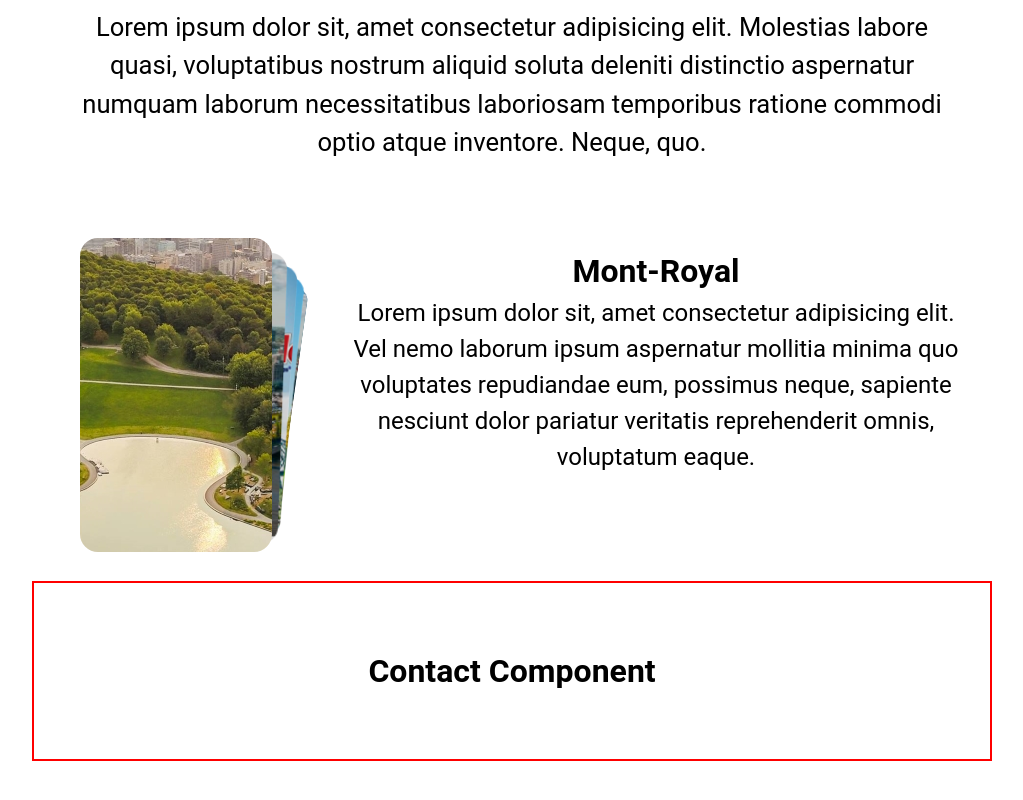
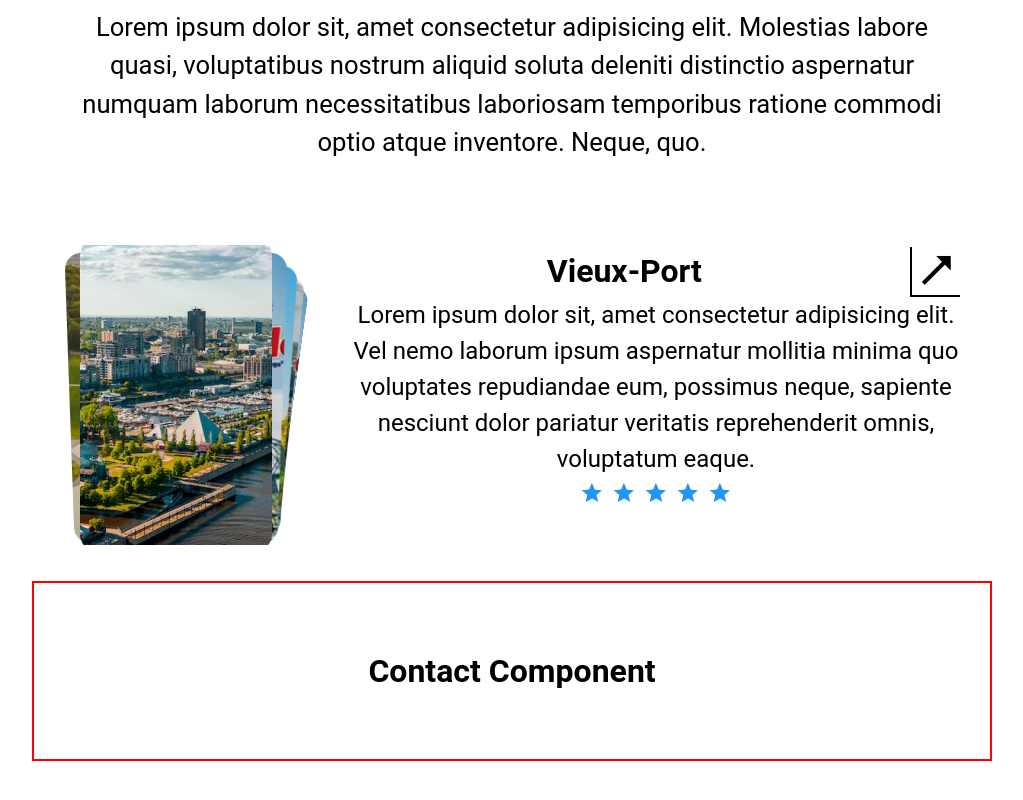
Before and after one commit to XxRedlightxX/TOP_5_MTL, a Vue app in the folder FrontEnd/: page / in a window 1280 px wide. Shown: the part 760-1560 px from the top of the page, without its empty margins (128-1151 px from the left). Built offline with nearby package versions, Linux system fonts and the light colour scheme.

Commit message:
to event page

```diff
--- a/FrontEnd/src/JS/LocalStaorageManager.js
+++ b/FrontEnd/src/JS/LocalStaorageManager.js
@@ -10,6 +10,19 @@ const StorageManager = {
     getMode() {
         const mode = localStorage.getItem("mode");
         return mode ? JSON.parse(mode) : null;
+    },
+
+    setEvent(value) {
+        localStorage.setItem("event", JSON.stringify(value));
+        window.dispatchEvent(new CustomEvent('event-changed', {
+            detail: {
+                storage: localStorage.getItem('event')
+            }
+        }));
+    },
+    getEvent() {
+        const event = localStorage.getItem("event");
+        return event ? JSON.parse(event) : null;
     }
   };
   export default StorageManager;
--- a/FrontEnd/src/components/HomeComponents/CarouselComponent.vue
+++ b/FrontEnd/src/components/HomeComponents/CarouselComponent.vue
@@ -11,8 +11,8 @@
                 <div :class="index == 0 ? 'title' : 'lostTitle'">{{ item.title }}</div>
 
                     <div :class="index == 0 ? 'buttons' : 'lostBouttons'">
-                        <router-link :to="{ name: 'Event', params: { event: item } }" class="btn roundBorderSmall">Voir l'evenement</router-link>
-                        <router-link :to="{ name: 'Event', params: { event: item } }" class="btn roundBorderSmall">Découvrir les Organisateurs</router-link>
+                        <router-link to="/Event" class="btn roundBorderSmall" @click="setEvent(item)">Voir l'evenement</router-link>
+                        <router-link to="/Event" class="btn roundBorderSmall" @click="setEvent(item)">Découvrir les Organisateurs</router-link>
                     </div>
                     <div :class="index == 0 ? 'desc' : 'lostdesc'">
                         <p>{{ item.desc }}</p>
@@ -39,20 +39,20 @@
     </div>
 </template>
 
-<script src="../../JS/CarousellScript.js">
-    /*import GameCarousell from "../../JS/CarousellScript.js"
+<script>
 import LocalStorageManager from "@/JS/LocalStaorageManager";
 import { ref, onMounted, onUnmounted } from 'vue'
 
+
+const text = "Lorem ipsum dolor sit, amet consectetur adipisicing elit. Vel nemo laborum ipsum aspernatur mollitia minima quo voluptates repudiandae eum, possimus neque, sapiente nesciunt dolor pariatur veritatis reprehenderit omnis, voluptatum eaque."
 const actualMode = ref(LocalStorageManager.getMode());
-    const listSlider = ref(GameCarousell.carouselItems);
+
 if (actualMode.value == null){
     LocalStorageManager.setMode(true);
     actualMode.value = LocalStorageManager.getMode();
 }
 const handleModeChange = (event) => {
     actualMode.value = JSON.parse(event.detail.storage);
-    console.log("valueeeee " , actualMode.value)
 };
 
 // Add event listener for mode changes
@@ -65,12 +65,76 @@
     window.removeEventListener('mode-changed', handleModeChange);
 });
 
-    if(actualMode.value == true){
-        listSlider.value = GameCarousell.carouselItems
+const currentSlider = [
+    {image : "/src/assets/HomeCarousel/Mont-royal.jpg", title: "Mont-Royal", desc: text, rating: 1 },
+    {image : "/src/assets/HomeCarousel/Vieux-port.jpg", title: "Vieux-Port", desc: text, rating: 3 },
+    {image : "/src/assets/HomeCarousel/LaRonde.jpg", title: "Laronde", desc: text, rating: 5 },
+    {image : "/src/assets/HomeCarousel/Jardin-botanique.jpg", title: "Jardin Botanique", desc: text, rating: 4 }
+]
+const currentSliderNuit = [
+    {image : "/src/assets/HomeCarousel/Pont-Jaque-Cartier-Nuit.jpg", title: "Pont Jacque Cartier", desc: text, rating: 1 },
+    {image : "/src/assets/HomeCarousel/Bateau-mouche-nuit.jpg", title: "Bateau Mouche de nuit", desc: text, rating: 4 },
+    {image : "/src/assets/HomeCarousel/Casino-nuit.jpg", title: "Casino", desc: text, rating: 2 },
+    {image : "/src/assets/HomeCarousel/La-voute-nuit.jpg", title: "La Voute", desc: text, rating: 3.5 }
+]
+
+export default {
+data() {
+  return {
+    // Tableau pour stocker les éléments du carrousel
+    carouselItems: actualMode.value ? currentSlider : currentSliderNuit,
+    // Temps avant que l'animation de transition ne se termine (en millisecondes)
+    timeRunning: 3000,
+    // Temps avant de passer automatiquement à l'élément suivant (en millisecondes)
+    timeAutoNext: 5000,
+    // Stocke l'ID du timeout pour réinitialiser le slider
+    runTimeOut: null,
+    // Stocke l'ID du timeout pour passer automatiquement à l'élément suivant
+    runNextAuto: null,
+  };
+},
+methods: {
+  setEvent(value) {
+    LocalStorageManager.setEvent(value);
+    console.log("Event value: ", value);
+  },
+  handleClick(event, item) {
+    event.preventDefault(); // Empêche la navigation immédiate
+    this.setEvent(item);
+    // Après avoir défini l'event, autorise la navigation
+    this.$router.push({ name: 'Event' });
+  },
+    // Fonction pour afficher l'élément suivant ou précédent du carrousel
+    showSlider(direction) {
+        // Si la direction est "next", déplace le premier élément à la fin du tableau
+        if (direction === "next") {
+            this.carouselItems.push(this.carouselItems.shift());
+        } else { // Sinon, déplace le dernier élément au début du tableau
+            this.carouselItems.unshift(this.carouselItems.pop());
         }
-    else {
-        listSlider.value = GameCarousell.carouselItemsNuit
-    }*/
+        // Réinitialise le slider après l'animation
+        this.resetSlider();
+    },
+        // Réinitialise le slider en supprimant les classes CSS et réinitialise les timers
+    resetSlider() {
+        clearTimeout(this.runTimeOut); // Annule tout timeout existant pour l'animation
+        this.runTimeOut = setTimeout(() => {
+            // Supprime les classes CSS 'next' et 'prev' après l'animation
+            this.$el.classList.remove("next", "prev");
+        }, this.timeRunning);
+
+        clearTimeout(this.runNextAuto); // Annule tout timeout pour l'automatisation suivante
+        this.setNextAuto(); // Redéfinit le timeout pour passer à l'élément suivant
+    },
+        // Définir un timeout pour passer automatiquement à l'élément suivant
+    setNextAuto() {
+        this.runNextAuto = setTimeout(() => {
+            this.showSlider("next"); // Passe à l'élément suivant automatiquement
+        }, this.timeAutoNext);
+    },
+
+}
+};
 </script>
 
 <style src="../../styles/HomesStyles/CarrouselComponentStyle.scss"></style>
--- a/FrontEnd/src/components/HomeComponents/NewEventComponents/NewEventComponent.vue
+++ b/FrontEnd/src/components/HomeComponents/NewEventComponents/NewEventComponent.vue
@@ -4,6 +4,7 @@
       :effect="'cards'"
       :grabCursor="true"
       :modules="modules"
+      :autoplay="{ delay: 5000, disableOnInteraction: false }"
       ref="swiperRef"
       class="mySwiper"
       @slideChange="onSlideChange"
@@ -17,75 +18,99 @@
     </swiper>
 
     <div class="contentt">
-        <h2>{{ newEvent[indexSlide].title }}</h2>
+      <div class="top">
+        <h2>{{ newEvent[indexSlide].title }}  </h2>
+        <router-link to="/Event" class="link" title="Go to the event Page" @click="setEvent(newEvent[indexSlide])">
+          <v-icon icon="mdi-arrow-top-right-thin" class="icon glow"/>
+        </router-link>
+
+      </div>
       <p>{{ newEvent[indexSlide].desc }}</p>
+      <div class="ratings">
+        <v-rating
+          readonly
+          half-increments
+          :length="5"
+          :size="32"
+          :model-value="newEvent[indexSlide].rating"
+          active-color="primary"
+          class="rat"
+        />
+      </div>
     </div>
   </div>
 </template>
 
 <script setup>
   import { Swiper, SwiperSlide } from 'swiper/vue';
-  import { ref, onMounted, onBeforeUnmount } from 'vue';
+  import { ref, onMounted, onUnmounted } from 'vue'
   import 'swiper/css';
   import 'swiper/css/effect-cards';
-  import { EffectCards } from 'swiper/modules';
+  import 'swiper/css/autoplay';
+  import { EffectCards, Autoplay } from 'swiper/modules';
+  import LocalStorageManager from "@/JS/LocalStaorageManager";
 
-  const modules = [EffectCards];
+  const modules = [EffectCards, Autoplay];
   const indexSlide = ref(0);
   const swiperRef = ref(null);
-  const autoSlideInterval = ref(5000);
-  let slideDirection = 1; // 1 for forward, -1 for backward
 
   const text = "Lorem ipsum dolor sit, amet consectetur adipisicing elit. Vel nemo laborum ipsum aspernatur mollitia minima quo voluptates repudiandae eum, possimus neque, sapiente nesciunt dolor pariatur veritatis reprehenderit omnis, voluptatum eaque.";
+  const actualMode = ref(LocalStorageManager.getMode());
 
-  const newEvent = [
-    { image: "/src/assets/HomeCarousel/Mont-royal.jpg", title: "Mont-Royal", desc: text },
-    { image: "/src/assets/HomeCarousel/Vieux-port.jpg", title: "Vieux-Port", desc: text },
-    { image: "/src/assets/HomeCarousel/LaRonde.jpg", title: "Laronde", desc: text },
-    { image: "/src/assets/HomeCarousel/Jardin-botanique.jpg", title: "Jardin Botanique", desc: text },
-    { image: "/src/assets/HomeCarousel/Vieux-port.jpg", title: "Vieux-Port", desc: text },
-    { image: "/src/assets/HomeCarousel/LaRonde.jpg", title: "Laronde", desc: text },
-    { image: "/src/assets/HomeCarousel/Mont-royal.jpg", title: "Mont-Royal", desc: text },
-    { image: "/src/assets/HomeCarousel/Jardin-botanique.jpg", title: "Jardin Botanique", desc: text },
-    { image: "/src/assets/HomeCarousel/Vieux-port.jpg", title: "Vieux-Port", desc: text },
+  if (actualMode.value == null){
+      LocalStorageManager.setMode(true);
+      actualMode.value = LocalStorageManager.getMode();
+  }
+  const handleModeChange = (event) => {
+      actualMode.value = JSON.parse(event.detail.storage);
+  };
+
+  // Add event listener for mode changes
+  onMounted(() => {
+      window.addEventListener('mode-changed', handleModeChange);
+  });
+
+  // Remove event listener when component is unmounted
+  onUnmounted(() => {
+      window.removeEventListener('mode-changed', handleModeChange);
+  });
+  const newEventJours = [
+    { image: "/src/assets/HomeCarousel/Mont-royal.jpg", title: "Mont-Royal", desc: text, rating: 3 },
+    { image: "/src/assets/HomeCarousel/Vieux-port.jpg", title: "Vieux-Port", desc: text, rating: 5 },
+    { image: "/src/assets/HomeCarousel/LaRonde.jpg", title: "Laronde", desc: text, rating: 1 },
+    { image: "/src/assets/HomeCarousel/Jardin-botanique.jpg", title: "Jardin Botanique", desc: text, rating: 2.5 },
+    { image: "/src/assets/HomeCarousel/Vieux-port.jpg", title: "Vieux-Port", desc: text, rating: 3 },
+    { image: "/src/assets/HomeCarousel/LaRonde.jpg", title: "Laronde", desc: text, rating: 4 },
+    { image: "/src/assets/HomeCarousel/Mont-royal.jpg", title: "Mont-Royal", desc: text, rating: 3.5 },
+    { image: "/src/assets/HomeCarousel/Jardin-botanique.jpg", title: "Jardin Botanique", desc: text, rating: 1.5 },
+    { image: "/src/assets/HomeCarousel/Vieux-port.jpg", title: "Vieux-Port", desc: text, rating: 4.5 },
   ];
+
+  const newEventNuit = [
+    {image : "/src/assets/HomeCarousel/Bateau-mouche-nuit.jpg", title: "Bateau Mouche de nuit", desc: text, rating: 4 },
+    {image : "/src/assets/HomeCarousel/Pont-Jaque-Cartier-Nuit.jpg", title: "Pont Jacque Cartier", desc: text, rating: 1 },
+    {image : "/src/assets/HomeCarousel/La-voute-nuit.jpg", title: "La Voute", desc: text, rating: 3.5 },
+    {image : "/src/assets/HomeCarousel/Casino-nuit.jpg", title: "Casino", desc: text, rating: 2 },
+    {image : "/src/assets/HomeCarousel/Pont-Jaque-Cartier-Nuit.jpg", title: "Pont Jacque Cartier", desc: text, rating: 1 },
+    {image : "/src/assets/HomeCarousel/La-voute-nuit.jpg", title: "La Voute", desc: text, rating: 3.5 },
+    {image : "/src/assets/HomeCarousel/Pont-Jaque-Cartier-Nuit.jpg", title: "Pont Jacque Cartier", desc: text, rating: 1 },
+    {image : "/src/assets/HomeCarousel/Casino-nuit.jpg", title: "Casino", desc: text, rating: 2 },
+    {image : "/src/assets/HomeCarousel/La-voute-nuit.jpg", title: "La Voute", desc: text, rating: 3.5 }
+  ];
+
+  let newEvent = ref(null);
+  newEvent.value = actualMode.value ? newEventJours : newEventNuit;
 
   // Fonction pour mettre à jour l'index du slide actif
   const onSlideChange = (swiper) => {
     indexSlide.value = swiper.activeIndex;
   };
 
-  // Fonction pour gérer le slide automatique
-  const autoSlide = () => {
-    const swiper = swiperRef.value.swiper;
-    if (!swiper) return;
-
-    const totalSlides = swiper.slides.length;
-
-    // Si on est à la fin, inverser la direction
-    if (swiper.activeIndex === totalSlides - 1) {
-      slideDirection = -1;
-    } else if (swiper.activeIndex === 0) {
-      slideDirection = 1;
+  const setEvent = (value) => {
+    LocalStorageManager.setEvent(value);
+    console.log("event value : ", value)
   }
-
-    // Slider dans la direction actuelle
-    if (slideDirection === 1) {
-      swiper.slideNext();
-    } else {
-      swiper.slidePrev();
-    }
-  };
-
-  // Démarrer l'intervalle automatique au montage
-  onMounted(() => {
-    autoSlideInterval.value = setInterval(autoSlide, 5000); // Toutes les 5 secondes
-  });
-
-  // Nettoyer l'intervalle lorsqu'on quitte le composant
-  onBeforeUnmount(() => {
-    clearInterval(autoSlideInterval.value);
-  });
 </script>
 
+
 <style src="../../../styles/HomesStyles/NewEventComponentStyle/NewEventComponentStyle.scss"></style>
--- a/FrontEnd/src/pages/OtherView/EventView.vue
+++ b/FrontEnd/src/pages/OtherView/EventView.vue
@@ -6,7 +6,8 @@
 </template>
 
 <script setup>
-import PageDetail from "../../components/EventComponents/SingleEventComponent.vue"
+    import PageDetail from "../../components/EventComponents/SingleEventComponent.vue"
 </script>
 
+
 <style src="../../styles/EventsStyles/EventView.scss"></style>
--- a/FrontEnd/src/router/index.js
+++ b/FrontEnd/src/router/index.js
@@ -54,13 +54,12 @@ const routes = [
 
                         // Vue : OtherView
       {
-        path: '/Event/:event',
+        path: '/Event/',
         name: 'Event',
         // route level code-splitting
         // this generates a separate chunk (Home-[hash].js) for this route
         // which is lazy-loaded when the route is visited.
         component: () => import('@/pages/OtherView/EventView.vue'),
-        props: true,
       },
 
                           // Vue : ProfilesView
--- a/FrontEnd/src/styles/HomesStyles/NewEventComponentStyle/NewEventComponentStyle.scss
+++ b/FrontEnd/src/styles/HomesStyles/NewEventComponentStyle/NewEventComponentStyle.scss
@@ -25,12 +25,28 @@
         padding: 2% 2%;
         height: 90%;
 
-        h2 {
-            font-size: 2rem;
+        .top {
+            display: flex;
+            h2 {
+                width: 90%;
+                font-size: 2rem;
+            }
+            .icon {
+                width: 10%;
+                border-bottom: 2px solid rgb(0, 0, 0);
+                border-left: 2px solid rgb(0, 0, 0);
+                padding: 0px;
+                font-size: 3.1rem;
+                color: black;
+            }
         }
+
         p {
             font-size: 1.5rem;
             color: black;
         }
+        .ratings {
+            //border: 2px solid red;
+        }
     }
 }
```
Also changed, not shown: FrontEnd/src/components/EventComponents/SingleEventComponent.vue (+35 -9 lines). Lines whose indentation alone changed are shown as unchanged.
